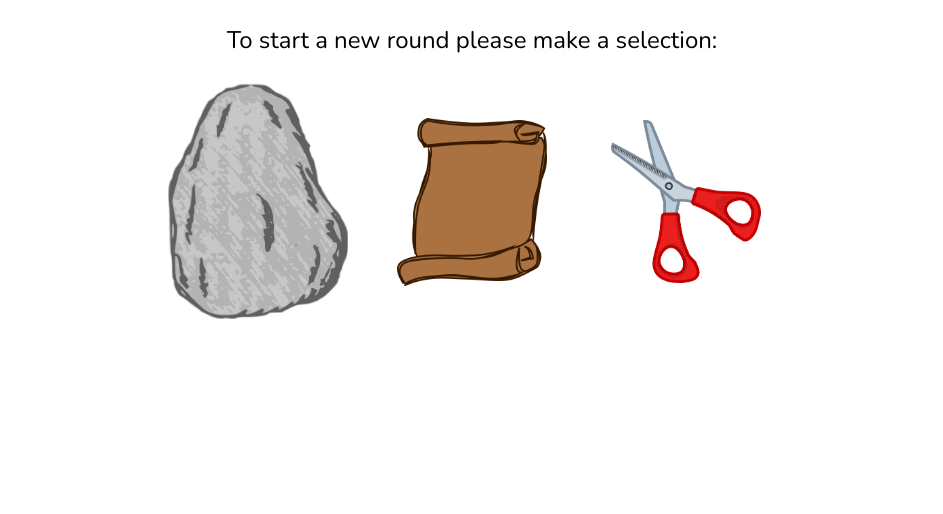
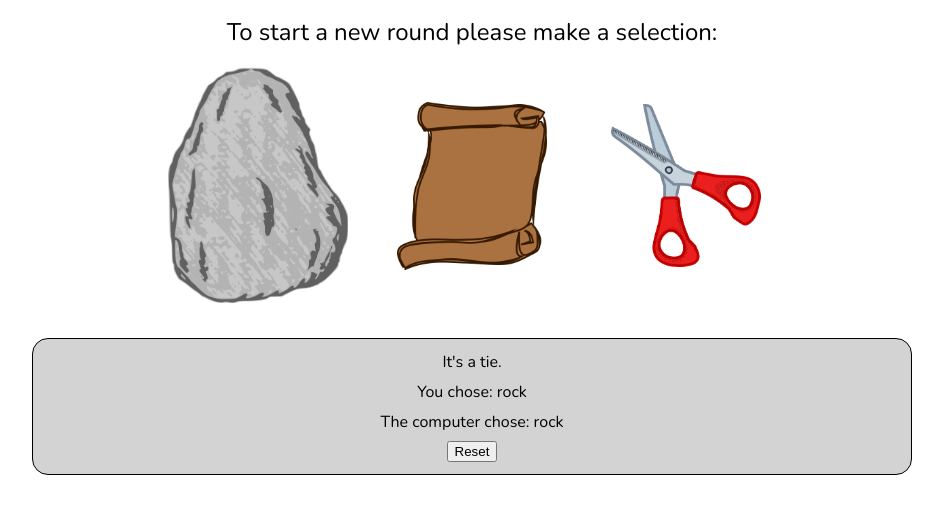
Before and after one commit to impasta237/rock-paper-scissors, a plain HTML site: page index.html in a window 1280 px wide. Both pictures are taken after a click on the button 426 px from the left and 204 px from the top of the page. Shown: the whole page, without its empty margins (168-1111 px from the left). Drawn offline with nearby package versions, Linux system fonts and the light colour scheme.

Commit message:
add round summary with results, choices, and reset

```diff
--- a/rock-paper-scissors.js
+++ b/rock-paper-scissors.js
@@ -13,7 +13,7 @@ function getComputerChoice() {
         default:
             return "ERROR";
     }
-}
+} //end getComputerChoice function
 
 function playRound(computerSelection, playerSelection) {
 
@@ -22,8 +22,8 @@ function playRound(computerSelection, playerSelection) {
     let tieMessage = "It's a tie.";
     let errorMessage = "Error please try again.";
 
-    console.log("your selection: "+playerSelection);
-    console.log("computer selection: "+computerSelection);
+    console.log("your selection: "+playerSelection); //console log
+    console.log("computer selection: "+computerSelection); //console log
 
     switch(playerSelection) {
         case "rock":
@@ -74,31 +74,92 @@ function playRound(computerSelection, playerSelection) {
     }
 } //end of playRound function
 
+function selected(button, choice) {
+    button.classList.add('selected');
+
+    let computerChoice = getComputerChoice();
+
+    console.log(choice); //console log
+    console.log(playRound(computerChoice, choice));
+
+
+    endRoundMessage(playRound(computerChoice,choice), computerChoice, choice);
+}
+
+
 let buttonRock = document.querySelector('#rock');
 let buttonPaper = document.querySelector('#paper');
 let buttonScissors = document.querySelector('#scissors');
 
-let playerSelection;
-
 buttonRock.addEventListener('click', () => {
     playerSelection = "rock";
-    buttonRock.classList.add('selected');
-    console.log(playerSelection);
-    console.log(playRound(getComputerChoice(), playerSelection));
+    selected(buttonRock, playerSelection);
 });
 
 buttonPaper.addEventListener('click', () => {
     playerSelection = "paper";
-    buttonPaper.classList.add('selected');
-    console.log(playerSelection);
-    console.log(playRound(getComputerChoice(), playerSelection));
+    selected(buttonPaper, playerSelection);
 });
 
 buttonScissors.addEventListener('click', () => {
-    playerSelection = "Scissors";
-    buttonScissors.classList.add('selected');
-    console.log(playerSelection);
-    console.log(playRound(getComputerChoice(), playerSelection));
+    playerSelection = "scissors";
+    selected(buttonScissors, playerSelection);
 });
 
-//console.log(playRound(getComputerChoice()));
+function resetGame(button, body, box, message1, message2, message3) {
+    button.addEventListener('click', () => {
+
+        let buttonRock = document.querySelector('#rock');
+        let buttonPaper = document.querySelector('#paper');
+        let buttonScissors = document.querySelector('#scissors');
+
+        buttonRock.disabled = false;
+        buttonPaper.disabled = false;
+        buttonScissors.disabled = false;
+
+        buttonRock.classList.remove('selected');
+        buttonPaper.classList.remove('selected');
+        buttonScissors.classList.remove('selected');
+
+        box.removeChild(message1);
+        box.removeChild(message2);
+        box.removeChild(message3);
+        box.removeChild(button);
+        body.removeChild(box);
+
+    })
+}
+
+function endRoundMessage(message, computerChoice, playerChoice) {
+    const endRoundMessageContainer = document.createElement('div');
+    endRoundMessageContainer.classList.add('end-round-message-container');
+
+    const endRoundMessageDisplay = document.createElement('div');
+    endRoundMessageDisplay.classList.add('end-round-message');
+    endRoundMessageDisplay.textContent = message;
+
+    const endRoundMessagePlayerChoice = document.createElement('div');
+    endRoundMessagePlayerChoice.classList.add('end-round-message-player-choice');
+    endRoundMessagePlayerChoice.textContent = "You chose: " + playerChoice;
+
+    const endRoundMessageComputerChoice = document.createElement('div');
+    endRoundMessageComputerChoice.classList.add('end-round-message-computer-choice');
+    endRoundMessageComputerChoice.textContent = "The computer chose: " + computerChoice;
+
+    const endRoundResetButton = document.createElement('button');
+    endRoundResetButton.classList.add('end-round-reset-button');
+    endRoundResetButton.textContent = "Reset";
+
+    const body = document.querySelector('body');
+    body.appendChild(endRoundMessageContainer);
+    endRoundMessageContainer.appendChild(endRoundMessageDisplay);
+    endRoundMessageContainer.appendChild(endRoundMessagePlayerChoice);
+    endRoundMessageContainer.appendChild(endRoundMessageComputerChoice);
+    endRoundMessageContainer.appendChild(endRoundResetButton);
+
+    document.querySelector('#rock').disabled = true;
+    document.querySelector('#paper').disabled = true;
+    document.querySelector('#scissors').disabled = true;
+
+    resetGame(endRoundResetButton, body, endRoundMessageContainer, endRoundMessageDisplay, endRoundMessagePlayerChoice, endRoundMessageComputerChoice);
+}
--- a/style.css
+++ b/style.css
@@ -4,6 +4,8 @@ body {
     font-size: 16px;
     margin: 0px;
     font-family: Nunito, Helvetica, sans-serif;
+    display: flex;
+    flex-direction: column;
 }
 
 img {
@@ -24,7 +26,8 @@ img {
     font-weight: 400;
     display: flex;
     justify-content: center;
-    margin: 24px;
+    margin-top: 16px;
+    margin-bottom: 0px;
 }
 
 #rock, #paper, #scissors {
@@ -38,3 +41,21 @@ img {
 #rock.selected, #paper.selected, #scissors.selected {
     transform: scale(1.2);
 }
+
+.end-round-message-container {
+    display: flex;
+    flex-direction: column;
+    background-color: lightgrey;
+    margin-top: 24px;
+    align-items: center;
+    margin-right: 200px;
+    margin-left: 200px;
+    border: 1px solid black;
+    border-radius: 16px;
+    padding: 12px;
+    gap: 8px;
+}
+
+.end-round-message-player-choice, .end-round-message-computer-choice {
+    display: flex;
+}
```
